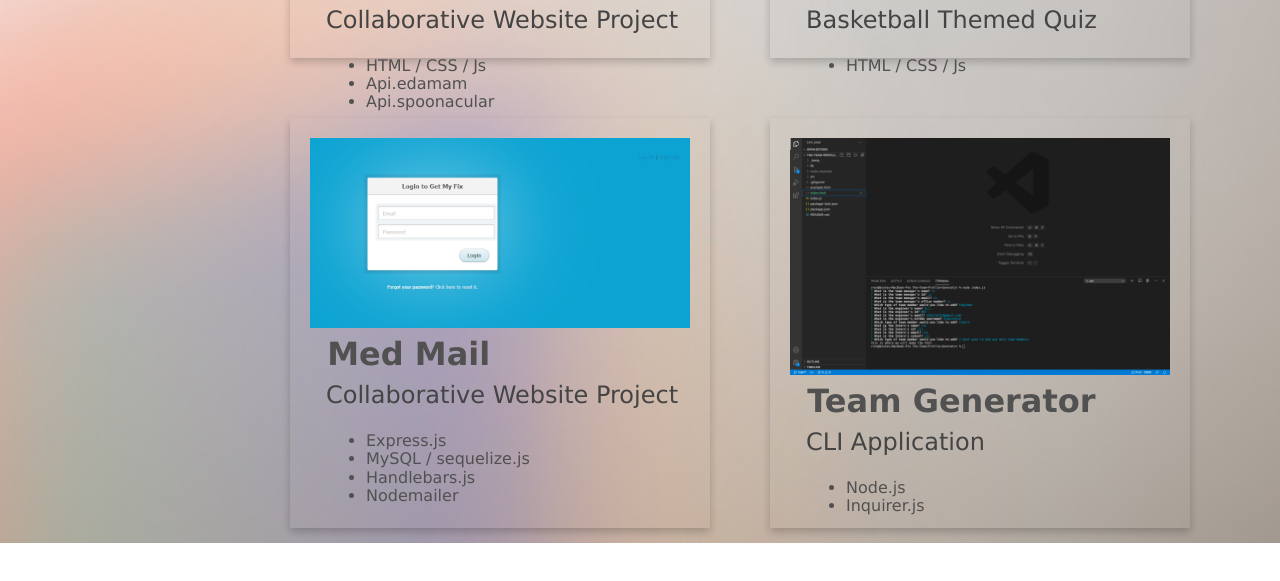
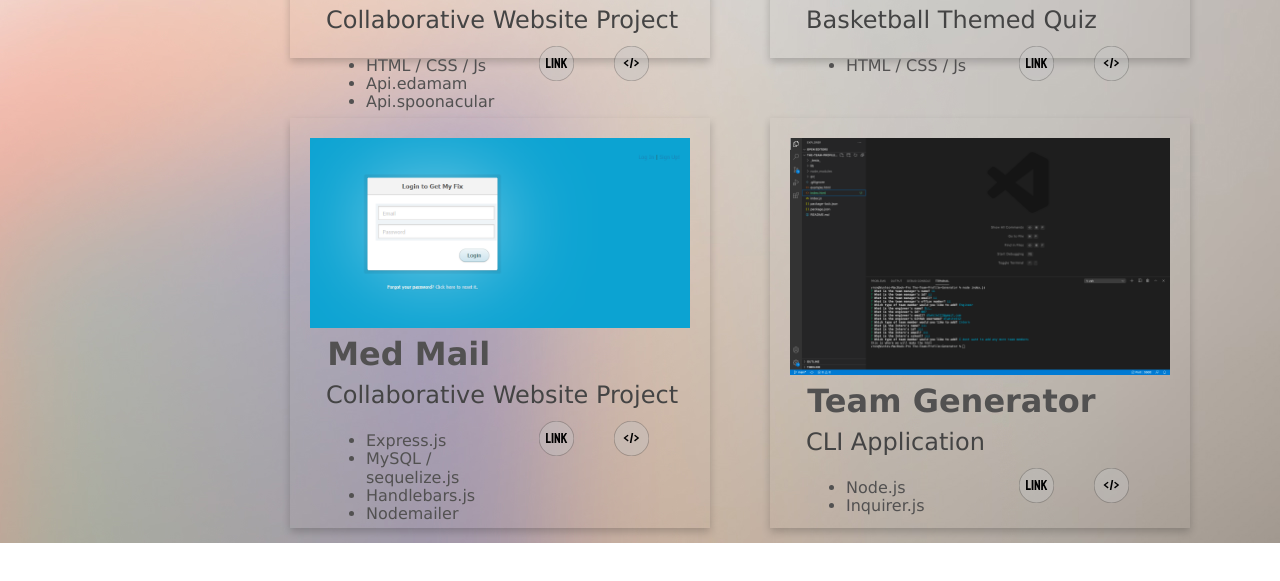
Before and after one commit to dlwhite112/portfolio-3, a plain HTML site: page portfolio.html in a window 1280 px wide. Shown: the part 599-1180 px from the top of the page. Drawn offline with Linux system fonts and the light colour scheme.

Commit message:
add img btn link to portfolio page cards

```diff
--- a/portfolio.html
+++ b/portfolio.html
@@ -46,6 +46,10 @@
             <div class="container">
               <h4><b>Din-Din!</b></h4>
               <p>Collaborative Website Project</p>
+              <div class="project-btn-container">
+                <a href="https://manorathn.github.io/group_5_project_1/"><img src="Assets/buttons/link_to_project.svg" height="35px" alt="link-to-project-btn"></a>
+                <a href="https://github.com/manorathn/group_5_project_1"><img src="Assets/buttons/link_to_code.svg" height="35px" alt="link-to-code-btn"></a>
+              </div>
               <ul>
                 <li>HTML / CSS / Js</li>
                 <li>Api.edamam</li>
@@ -58,6 +62,10 @@
             <div class="container">
               <h4><b>Code Quiz Game</b></h4>
               <p>Basketball Themed Quiz</p>
+              <div class="project-btn-container">
+                <a href="https://dlwhite112.github.io/Code-Quiz-Shootout-Game/"><img src="Assets/buttons/link_to_project.svg" height="35px" alt="link-to-project-btn"></a>
+                <a href="https://github.com/dlwhite112/Code-Quiz-Shootout-Game"><img src="Assets/buttons/link_to_code.svg" height="35px" alt="link-to-code-btn"></a>
+              </div>
               <ul>
                 <li>HTML / CSS / Js</li>
               </ul>
@@ -68,6 +76,10 @@
             <div class="container">
               <h4><b>Med Mail</b></h4>
               <p>Collaborative Website Project</p>
+              <div class="project-btn-container">
+                <a href="https://get-your-fix.herokuapp.com/"><img src="Assets/buttons/link_to_project.svg" height="35px" alt="link-to-project-btn"></a>
+                <a href="https://github.com/zivan2/project-2-team-8"><img src="Assets/buttons/link_to_code.svg" height="35px" alt="link-to-code-btn"></a>
+              </div>
               <ul>
                 <li>Express.js</li>
                   <li>MySQL / sequelize.js</li>
@@ -81,6 +93,10 @@
             <div class="container">
               <h4><b>Team Generator</b></h4>
               <p>CLI Application</p>
+              <div class="project-btn-container">
+                <a href="https://dlwhite112.github.io/The-Team-Profile-Generator/"><img src="Assets/buttons/link_to_project.svg" height="35px" alt="link-to-project-btn"></a>
+                <a href="https://github.com/dlwhite112/The-Team-Profile-Generator"><img src="Assets/buttons/link_to_code.svg" height="35px" alt="link-to-code-btn"></a>
+              </div>
               <ul>
                 <li>Node.js</li>
                 <li>Inquirer.js</li>
--- a/style.css
+++ b/style.css
@@ -144,6 +144,14 @@ h3 a{
   font-family: Verdana, Geneva, Tahoma, sans-serif;
   font-size: 1.2rem;
 }
+
+.project-btn-container{
+  margin: 5px;
+  float: right;
+  width: 150px;
+  display: flex;
+  justify-content: space-around;
+}
 /* css for portfolio-page */
 
 .my-work-section {
```
Also changed, not shown: contact.html (+2 -2 lines), index.html (+10 -3 lines), Assets/buttons/link_to_code.svg (added), Assets/buttons/link_to_project.svg (added).
